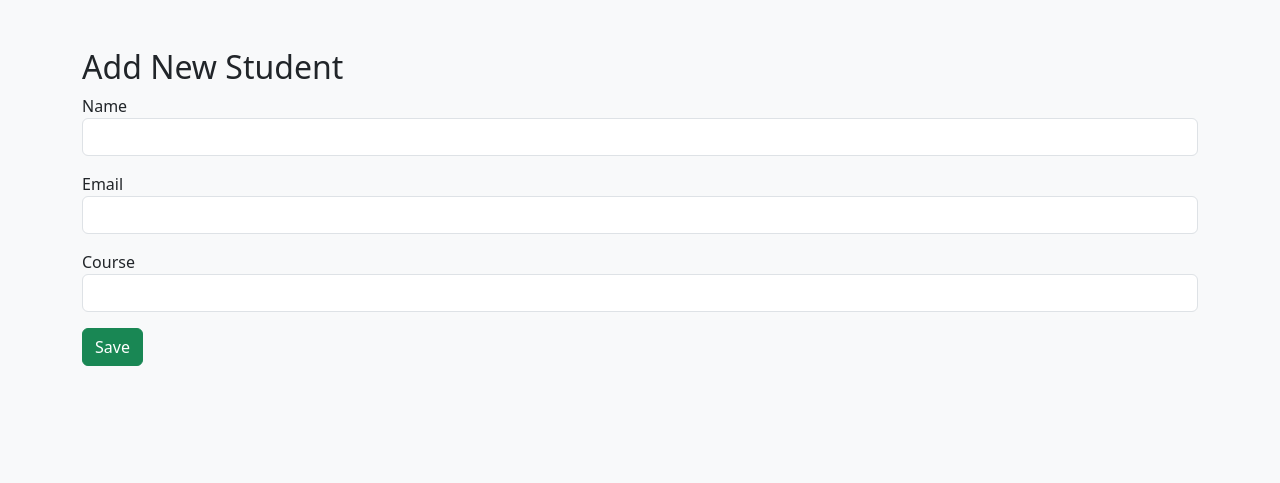
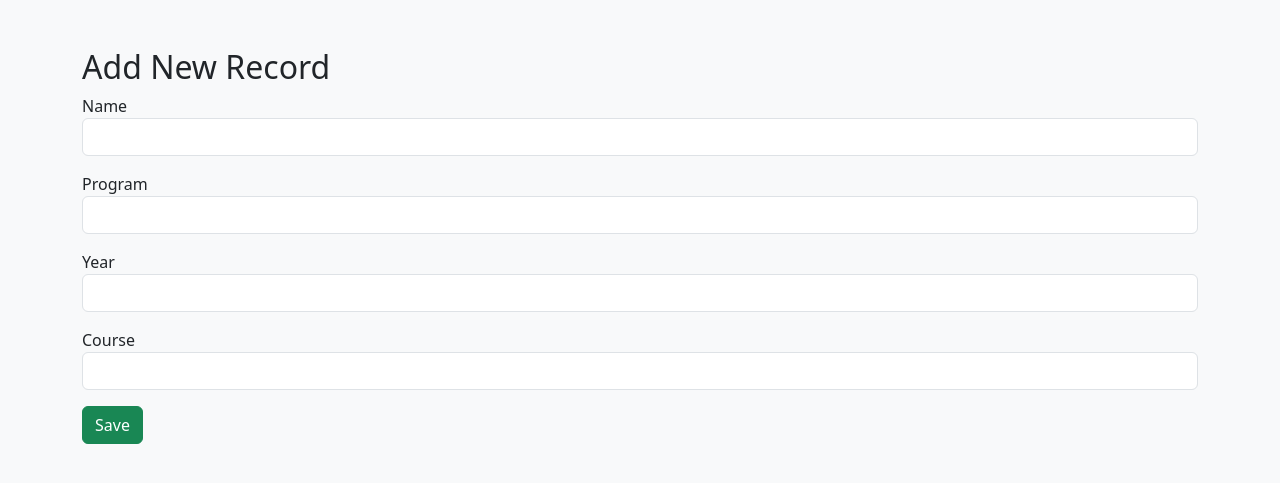
Before and after one commit to lliaaaa/ATTENDANCE-LOGBOOK, a Flask app: page /add in a window 1280 px wide. Shown: the top 483 px of the page. Run offline with Flask 3, Linux system fonts and the light colour scheme; parts of the project's set-up code (start-up, migrations or seed data) failed here and were passed over.

Commit message:
Update add.html

```diff
--- a/templates/add.html
+++ b/templates/add.html
@@ -1,14 +1,18 @@
 {% extends 'base.html' %}
 {% block content %}
-<h2>Add New Student</h2>
+<h2>Add New Record</h2>
 <form method="POST">
     <div class="mb-3">
         <label>Name</label>
         <input type="text" name="name" class="form-control" required>
     </div>
     <div class="mb-3">
-        <label>Email</label>
-        <input type="email" name="email" class="form-control" required>
+        <label>Program</label>
+        <input type="text" name="program" class="form-control" required>
+    </div>
+    <div class="mb-3">
+        <label>Year</label>
+        <input type="number" name="year" class="form-control" required>
     </div>
     <div class="mb-3">
         <label>Course</label>
```
